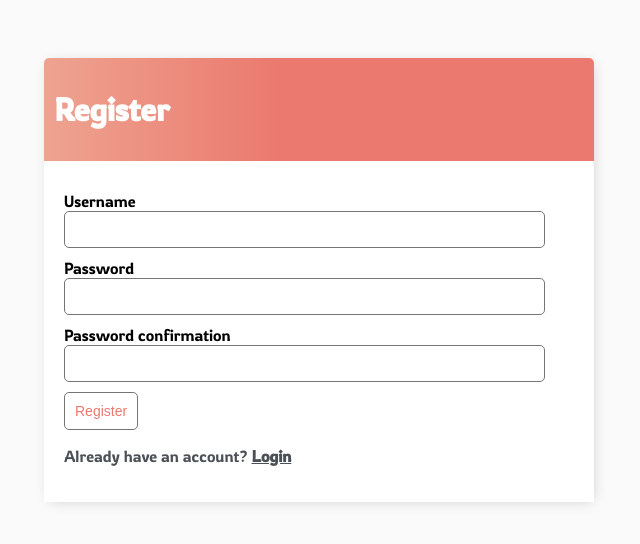
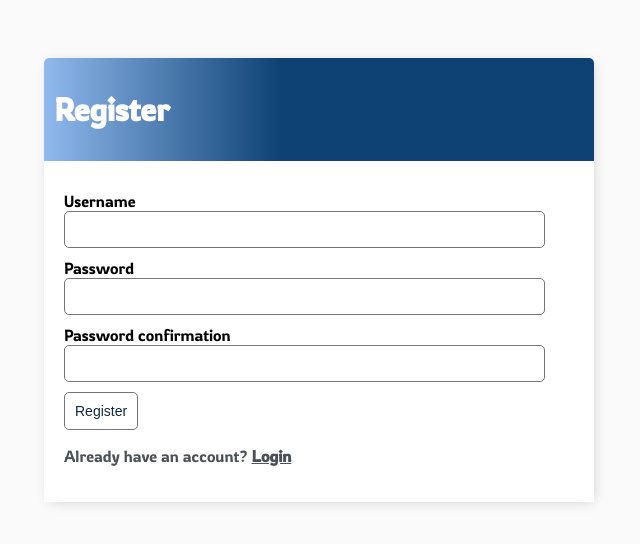
Before and after one commit to mayank8/To-Do-List-App, a Django app: page /register/ in a window 1280 px wide. Shown: the top 544 px of the page, without its empty margins (321-961 px from the left). Run offline with Django 4.2, Linux system fonts and the light colour scheme.

Commit message:
Update main.html

```diff
--- a/base/templates/base/main.html
+++ b/base/templates/base/main.html
@@ -54,7 +54,7 @@
             color: #fff;
             padding: 10px;
             border-radius: 5px 5px 0 0;
-            background: linear-gradient(90deg, #EEA390 0%, #EB796F 43%, #EB796F 100%);
+            background: linear-gradient(90deg, #90b9ee 0%, #0e4274 43%, #0e4274 100%);
         }
 
         .header-bar a {
@@ -99,7 +99,7 @@
         .delete-link {
             text-decoration: none;
             font-weight: 900;
-            color: #cf4949;
+            color: #0e4274;
             font-size: 22px;
             line-height: 0;
             padding: 20px 0px;
@@ -138,10 +138,10 @@
 
 
         #add-link {
-            color: #EB796F;
+            color: #0e4274;
             text-decoration: none;
             font-size: 42px;
-            text-shadow: 1px 1px #81413b;
+            text-shadow: 1px 1px #052646;
         }
 
         #search-add-wrapper {
@@ -179,7 +179,7 @@
         .button {
             border: 1px solid #757575;
             background-color: #FFF;
-            color: #EB796F;
+            color: #0f2a42;
             padding: 10px;
             font-size: 14px;
             border-radius: 5px;
```
